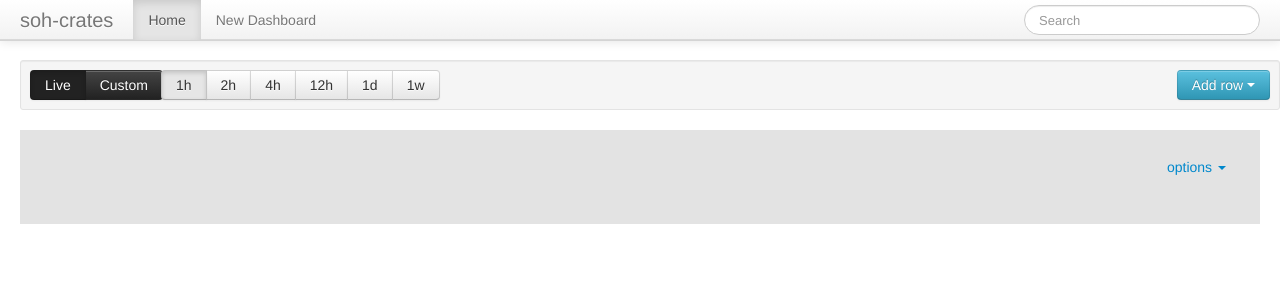
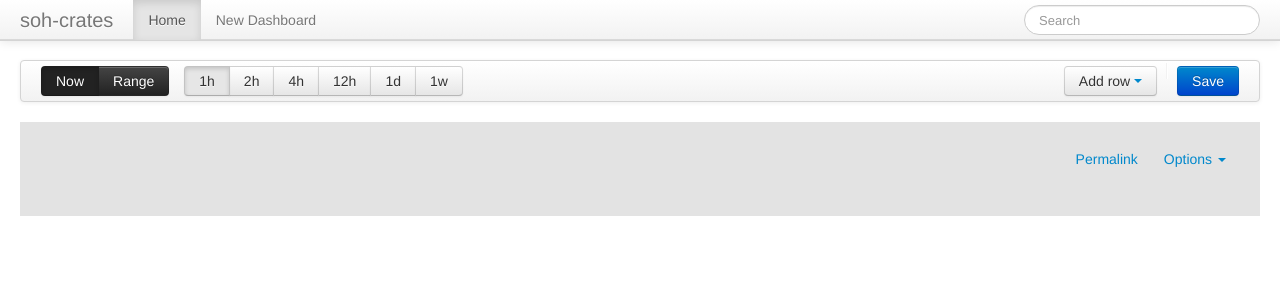
Before and after one commit to ohlol/socrates, a Python web app: template socrates/templates/dashboard.html in a window 1280 px wide. Shown: the top 300 px of the page. Run offline with Jinja, Linux system fonts and the light colour scheme; the template is opened without the code that fills it, so the values that code supplies are empty.

Commit message:
Dashboard actions are in a navbar to make it easier to add to them Add permalink modal for graphs

```diff
--- a/socrates/static/css/style.css
+++ b/socrates/static/css/style.css
@@ -1,11 +1,17 @@
-body {
-    padding-top: 60px;
-}
-
 @media (max-width: 979px) {
     body {
         padding-top: 0px;
     }
+}
+
+@media (min-width: 1200px) {
+    .row-fluid .current-toggle {
+        width: 8%;
+    }
+}
+
+body {
+    padding-top: 60px;
 }
 
 div.button-well {
@@ -21,7 +27,6 @@ div.button-well>div>button {
 div.graph {
     border: 1px solid #e3e3e3;
     background-color: #ffffff;
-    padding: 2px;
     margin-bottom: 20px;
 }
 
@@ -35,8 +40,6 @@ section#graphs {
     padding: 20px;
 }
 
-@media (min-width: 1200px) {
-    .row-fluid .current-toggle {
-        width: 8%;
-    }
+div.current-toggle {
+    padding-right: 15px;
 }
--- a/socrates/static/js/socrates.js
+++ b/socrates/static/js/socrates.js
@@ -4,19 +4,21 @@ $(function() {
         var vm = viewModel;
         var defaultOptions = {
             'width': 665,
-            'height': 330,
-            'from': vm.from(),
-            'until': vm.until()
+            'height': 330
         };
 
-        targets = typeof targets !== 'undefined' ? targets : [];
-        self.targets = targets.length > 0 ? targets : defaultGraph['targets'];
-        self.options = $.extend({}, options, defaultGraph['options'])
+        targets = (typeof targets === 'undefined' || targets.length == 0) ? defaultGraph['targets'] : targets;
+        options = $.extend({}, defaultGraph['options'], options)
+
+        self.graphTargets = ko.observableArray();
+        for (i = 0; i < targets.length; i++) {
+            self.graphTargets.push(ko.observable(targets[i]));
+        }
 
         self.graphOptions = ko.computed(function() {
-            self.options['from'] = vm.from();
-            self.options['until'] = vm.until();
-            return $.extend({}, defaultOptions, self.options);
+            options['from'] = vm.from();
+            options['until'] = vm.until();
+            return $.extend({}, defaultOptions, options);
         });
 
         self.graphUrl = ko.computed(function() {
@@ -26,7 +28,9 @@ $(function() {
                     params.push(opt+'='+encodeURIComponent(self.graphOptions()[opt]));
                 }
             }
-            self.targets.map(function(target){ params.push('target='+encodeURIComponent(target)); });
+            self.graphTargets().map(function(target) {
+                params.push('target='+encodeURIComponent(target()));
+            });
 
             return graphiteUrl+'/render?'+params.join('&');
         });
@@ -42,6 +46,11 @@ $(function() {
                 break;
             }
         });
+
+        self.showGraph = function(graph) {
+            vm.graph(graph);
+            $('#graph-link-modal').modal();
+        }
     }
 
     function DashboardViewModel() {
@@ -49,6 +58,8 @@ $(function() {
 
         self.from = ko.observable('-1h');
         self.until = ko.observable('now');
+        self.graph = ko.observable();
+        self.graphTargets = ko.observableArray();
         self.rows = ko.observableArray([{
             graphs: [
                 new Graph(self, [], {}),
@@ -79,7 +90,7 @@ $(function() {
         self.updateFrom = function(from) {
             self.from(from);
         }
-    }
+    };
 
     ko.applyBindings(new DashboardViewModel());
 
--- a/socrates/templates/dashboard.html
+++ b/socrates/templates/dashboard.html
@@ -5,14 +5,19 @@
 {% endblock %}
 {% block content %}
 <div class="row-fluid">
-  <div class="well well-small button-well">
-    <div class="btn-group span2 current-toggle" data-toggle-name="current-toggle"
+  <div class="navbar">
+    <div class="navbar-inner">
+      <ul class="nav">
+        <li>
+          <div class="btn-group current-toggle" data-toggle-name="current-toggle"
                data-toggle="buttons-radio">
-      <button type="button" value="current" class="btn btn-inverse
-                                                active" data-toggle="button">Live</button>
-      <button type="button" value="custom" class="btn btn-inverse" data-tiggle="button">Custom</button>
+            <button type="button" value="current" class="btn btn-inverse active"
+                    data-toggle="button">Now</button>
+            <button type="button" value="custom" class="btn btn-inverse"
+                    data-toggle="button">Range</button>
           </div>
-    <div class="span3">
+        </li>
+        <li>
           <div class="btn-group" data-toggle-name="from-buttons" data-toggle="buttons-radio">
             <button type="button" value="-1h" class="btn active"
                     data-bind="click: function(data, event) {
@@ -40,12 +45,23 @@
                                }" data-toggle="button">1w</button>
           </div>
           <div class="form-inline hide" data-toggle-name="custom-range">
-        <input type="text" class="input-small" data-bind="value: from" />
-        <input type="text" class="input-small" data-bind="value: until" />
+            <div class="input-prepend" style="margin-top: 5px;">
+              <span class="add-on">from</span>
+              <input type="text" class="input-small" id="from-input"
+                     data-bind="value: from" />
+            </div>
+            <div class="input-prepend" style="margin-top: 5px;">
+              <span class="add-on">until</span>
+              <input type="text" class="input-small" id="until-input"
+                     data-bind="value: until" />
             </div>
           </div>
+        </li>
+      </ul>
+      <ul class="nav pull-right">
+        <li>
           <div class="btn-group pull-right">
-      <a class="btn btn-info dropdown-toggle" data-toggle="dropdown" href="#">
+            <a class="btn dropdown-toggle" data-toggle="dropdown" href="#">
               Add row
               <span class="caret"></span>
             </a>
@@ -56,6 +72,11 @@
                                                        addRow(2, data, event) }">1x2</a></li>
             </ul>
           </div>
+        </li>
+        <li><span class="divider-vertical"></span></li>
+        <li><button class="btn btn-primary">Save</button></li>
+      </ul>
+    </div>
   </div>
 </div>
 
@@ -63,17 +84,15 @@
   <div class="row-fluid" data-bind="foreach: { data: graphs, as: 'graph' }">
     <div data-bind="attr: { class: graph.spanClass }">
       <ul class="nav nav-pills graph-meta pull-right">
+        <li><a data-bind="click: graph.showGraph">Permalink</a></li>
         <li class="dropdown">
           <a class="dropdown-toggle" data-toggle="dropdown" data-target="#" href="/dashboard/">
-            options
+            Options
             <span class="caret"></span>
           </a>
           <ul class="dropdown-menu" role="menu" aria-labelledby="dLabel">
-            <li><a tabindex="-1" href="#">targets</a></li>
-            <li><a tabindex="-1" href="#">options</a></li>
-            <li class="divider"></li>
-            <li><a tabindex="-1" data-bind="attr: { href:
-                                            graph.graphUrl }">link</a></li>
+            <li><a tabindex="-1" data-bind="click: graph.editTargets">Edit targets</a></li>
+            <li><a tabindex="-1" data-bind="click: graph.editSettings">Update settings</a></li>
           </ul>
         </li>
       </ul>
@@ -81,4 +100,18 @@
     </div>
   </div>
 </section>
+<div class="modal hide fade" id="graph-link-modal" data-bind="with: graph">
+  <div class="modal-header">
+    <a class="close" data-dismiss="modal">&times;</a>
+    <h3>Graph link</h3>
+  </div>
+  <div class="modal-body">
+    <p align="center">
+      <input type="text" class="span5" readonly="readonly" data-bind="value: graphUrl" />
+    </p>
+  </div>
+  <div class="modal-footer">
+    <a class="btn btn-primary" data-dismiss="modal">Close</a>
+  </div>
+</div>
 {% endblock %}
```
Lines whose indentation alone changed are shown as unchanged.
